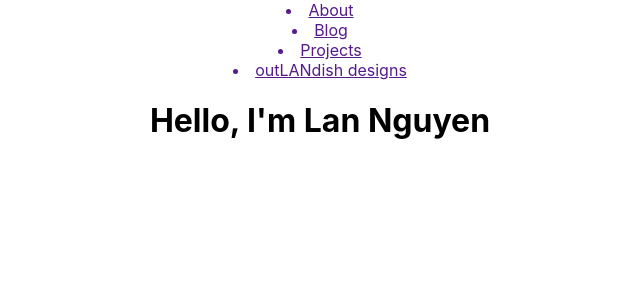
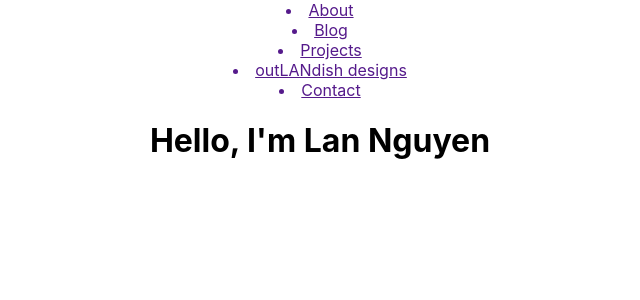
Before and after one commit to nguyenlan13/portfolio, a React (Create React App) app: page / in a window 1280 px wide. Shown: the top 300 px of the page, without its empty margins (320-960 px from the left). Built offline with nearby package versions, Linux system fonts and the light colour scheme.

Commit message:
add links

```diff
--- a/src/Components/Navbar.js
+++ b/src/Components/Navbar.js
@@ -17,6 +17,9 @@ function Navbar() {
             <Link>
                 <li>outLANdish designs</li>
             </Link>
+            <Link>
+                <li>Contact</li>
+            </Link>
         </nav>
     );
 }
```
